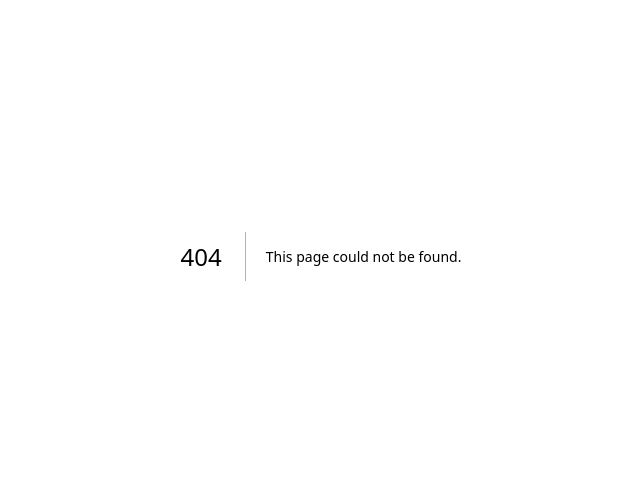
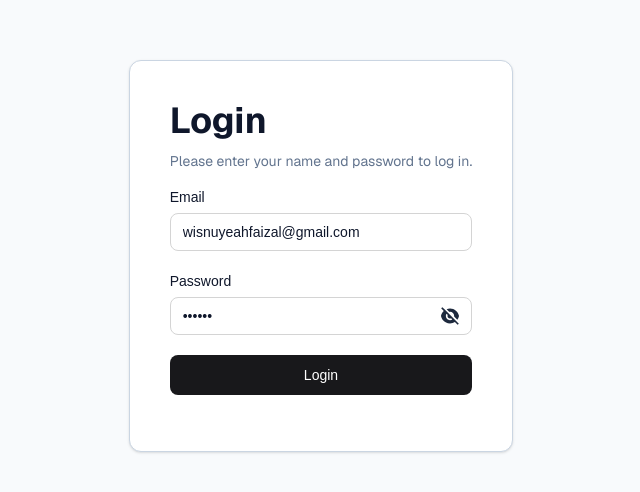
Before and after one commit to wisnuyasha/dot-fe-test, a Next.js app: page /login in a window 1280 px wide. Before the commit this address had no page. Shown: the part 144-636 px from the top of the page, without its empty margins (319-959 px from the left). Built offline with nearby package versions, Linux system fonts and the light colour scheme.

Commit message:
feat: add login functionality (using server action & supabase for database/auth)

```diff
--- /dev/null
+++ b/app/login/page.tsx
@@ -0,0 +1,45 @@
+import { FormMessage } from "@/components/form-message";
+import LoginForm from "@/components/login/login-form";
+import { AuthMessage } from "@/types/auth";
+import { Metadata } from "next";
+import React from "react";
+
+export const metadata: Metadata = {
+  title: "Login",
+  description: "Login page",
+};
+
+interface LoginPageProps {
+  searchParams: Promise<AuthMessage>;
+}
+
+export default async function LoginPage({ searchParams }: LoginPageProps) {
+  const params = await searchParams;
+
+  return (
+    <main
+      id="main-content"
+      role="main"
+      className="min-h-screen w-full h-full flex flex-col items-center font-poppins justify-center bg-slate-50 px-4"
+    >
+      <section
+        aria-labelledby="login-form-heading"
+        className="flex h-fit flex-col rounded-xl border-[1px] border-slate-300 bg-white p-6 shadow-sm md:p-10 w-full sm:w-fit sm:min-w-96"
+      >
+        <div className="space-y-2.5 mb-4">
+          <h1
+            id="login-form-heading"
+            className="font-sans font-bold text-slate-900 text-4xl"
+          >
+            Login
+          </h1>
+          <p className="font-sans text-sm text-slate-500">
+            Please enter your name and password to log in.
+          </p>
+        </div>
+        <LoginForm />
+        <FormMessage message={params} />
+      </section>
+    </main>
+  );
+}
--- /dev/null
+++ b/components/button.tsx
@@ -0,0 +1,29 @@
+import cn from "@/lib/cn";
+import * as React from "react";
+
+export interface ButtonProps
+  extends React.ButtonHTMLAttributes<HTMLButtonElement> {
+  children: React.ReactNode;
+}
+
+const Button = React.forwardRef<HTMLButtonElement, ButtonProps>(
+  ({ className, type = "button", children, ...props }, ref) => {
+    return (
+      <button
+        type={type}
+        className={cn(
+          "inline-flex items-center cursor-pointer justify-center rounded-lg font-medium transition-colors focus-visible:outline-none focus-visible:ring-2 focus-visible:ring-offset-2 disabled:pointer-events-none disabled:opacity-50 h-10 px-4 text-sm bg-zinc-900 text-white hover:bg-zinc-800 focus-visible:ring-zinc-900",
+          className
+        )}
+        ref={ref}
+        {...props}
+      >
+        {children}
+      </button>
+    );
+  }
+);
+
+Button.displayName = "Button";
+
+export { Button };
--- /dev/null
+++ b/components/form-message.tsx
@@ -0,0 +1,25 @@
+import { AuthMessage } from "@/types/auth";
+
+interface FormMessageProps {
+  message: AuthMessage;
+}
+
+export function FormMessage({ message }: FormMessageProps) {
+  return (
+    <div className="flex flex-col gap-2 w-full max-w-md text-sm mt-4">
+      {"success" in message && (
+        <div className="text-green-700 border-l-2 border-green-700 px-4">
+          {message.success}
+        </div>
+      )}
+      {"error" in message && (
+        <p className=" text-red-700 border-l-2 border-red-700 px-4">
+          {message.error}
+        </p>
+      )}
+      {"message" in message && (
+        <div className="text-slate-950 border-l-2 px-4">{message.message}</div>
+      )}
+    </div>
+  );
+}
--- /dev/null
+++ b/components/input.tsx
@@ -0,0 +1,87 @@
+"use client";
+
+import cn from "@/lib/cn";
+import * as React from "react";
+import { RiEyeFill, RiEyeOffFill } from "react-icons/ri";
+
+export interface InputProps
+  extends React.InputHTMLAttributes<HTMLInputElement> {
+  id: string;
+  label?: string;
+}
+
+const Input = React.forwardRef<HTMLInputElement, InputProps>(
+  ({ id, label, type = "text", className, ...props }, ref) => {
+    const [showPassword, setShowPassword] = React.useState(false);
+
+    const togglePasswordVisibility = React.useCallback(() => {
+      setShowPassword((prev) => !prev);
+    }, []);
+
+    const inputType = React.useMemo(() => {
+      if (type === "password") {
+        return showPassword ? "text" : "password";
+      }
+      return type;
+    }, [type, showPassword]);
+
+    const autoComplete = React.useMemo(() => {
+    if (type === "password") return "current-password";
+      if (id === "email") return "username";
+      return undefined;
+    }, [type, id]);
+
+    return (
+      <div className="w-full space-y-1.5">
+        {label && (
+          <label
+            htmlFor={id}
+            className="flex space-x-1 text-sm font-medium text-slate-900"
+          >
+            {label}
+          </label>
+        )}
+        <div className="relative w-full">
+          <input
+            id={id}
+            name={id}
+            ref={ref}
+            aria-describedby={id}
+            type={inputType}
+            autoComplete={autoComplete}
+            className={cn(
+              "h-full w-full rounded-lg border-1 border-neutral-300 focus:outline-none focus:ring-0 px-2 pl-3 py-2.5",
+              "font-normal text-slate-900 text-sm placeholder:font-poppins placeholder:text-sm placeholder:text-slate-500",
+              className
+            )}
+            {...props}
+          />
+          {type === "password" && (
+            <button
+              type="button"
+              className="absolute bottom-0 right-0 pr-3 h-full flex items-center justify-center"
+              onClick={togglePasswordVisibility}
+              aria-label={showPassword ? "Hide password" : "Show password"}
+            >
+              {showPassword ? (
+                <RiEyeFill
+                  className=" text-slate-800 size-5 cursor-pointer"
+                  aria-hidden="true"
+                />
+              ) : (
+                <RiEyeOffFill
+                  className=" text-slate-800 size-5 cursor-pointer"
+                  aria-hidden="true"
+                />
+              )}
+            </button>
+          )}
+        </div>
+      </div>
+    );
+  }
+);
+
+Input.displayName = "Input";
+
+export { Input };
--- /dev/null
+++ b/components/login/login-form.tsx
@@ -0,0 +1,30 @@
+import React from "react";
+import { signInAction } from "@/hooks/login/actions";
+import { Input } from "../input";
+import { Button } from "../button";
+
+export default function LoginForm() {
+  return (
+    <form action={signInAction} className="space-y-5">
+      <Input
+        id="email"
+        label="Email"
+        type="text"
+        defaultValue="wisnuyeahfaizal@gmail.com"
+        placeholder="wisnuyeahfaizal@gmail.com"
+        required
+      />
+      <Input
+        id="password"
+        label="Password"
+        type="password"
+        defaultValue="tes123"
+        placeholder="tes123"
+        required
+      />
+      <Button type="submit" className="w-full">
+        Login
+      </Button>
+    </form>
+  );
+}
--- /dev/null
+++ b/hooks/login/actions.ts
@@ -0,0 +1,45 @@
+"use server";
+
+import { loginSchema } from "@/types/login";
+import { encodedRedirect } from "@/utils/redirect";
+import { createClient } from "@/utils/supabase/server";
+import { redirect } from "next/navigation";
+
+export async function signInAction(formData: FormData) {
+  const raw = {
+    email: formData.get("email"),
+    password: formData.get("password"),
+  };
+
+  const result = loginSchema.safeParse(raw);
+
+  if (!result.success) {
+    const firstError =
+      Object.values(result.error.flatten().fieldErrors)[0]?.[0] ??
+      "Login Failed";
+
+    return encodedRedirect("error", "/login", firstError);
+  }
+
+  const { email, password } = result.data;
+
+  const supabase = await createClient();
+  const { error } = await supabase.auth.signInWithPassword({
+    email,
+    password,
+  });
+
+  if (error) {
+    return encodedRedirect("error", "/login", error.message);
+  }
+
+  return redirect("/quiz");
+}
+
+export const signOutAction = async () => {
+  const supabase = await createClient();
+
+  await supabase.auth.signOut();
+
+  return redirect("/login");
+};
--- /dev/null
+++ b/lib/cn.ts
@@ -0,0 +1,7 @@
+import clsx from "clsx";
+import { ClassValue } from "clsx";
+import { twMerge } from "tailwind-merge";
+
+export default function cn(...args: ClassValue[]) {
+  return twMerge(clsx(...args));
+}
--- /dev/null
+++ b/types/auth.ts
@@ -0,0 +1,4 @@
+export type AuthMessage =
+  | { success: string }
+  | { error: string }
+  | { message: string };
--- /dev/null
+++ b/types/login.ts
@@ -0,0 +1,12 @@
+import { z } from "zod";
+
+export const loginSchema = z.object({
+  email: z
+    .string()
+    .email({ message: "Invalid email" })
+    .min(1, { message: "Enter your email" }),
+
+  password: z.string().min(1, "Enter your password"),
+});
+
+export type LoginFormData = z.infer<typeof loginSchema>;
--- /dev/null
+++ b/utils/redirect.ts
@@ -0,0 +1,9 @@
+import { redirect } from "next/navigation";
+
+export function encodedRedirect(
+  type: "error" | "success",
+  path: string,
+  message: string
+) {
+  return redirect(`${path}?${type}=${encodeURIComponent(message)}`);
+}
--- /dev/null
+++ b/utils/supabase/server.ts
@@ -0,0 +1,29 @@
+import { createServerClient } from "@supabase/ssr";
+import { cookies } from "next/headers";
+
+export const createClient = async () => {
+  const cookieStore = await cookies();
+
+  return createServerClient(
+    process.env.NEXT_PUBLIC_SUPABASE_URL!,
+    process.env.NEXT_PUBLIC_SUPABASE_ANON_KEY!,
+    {
+      cookies: {
+        getAll() {
+          return cookieStore.getAll();
+        },
+        setAll(cookiesToSet) {
+          try {
+            cookiesToSet.forEach(({ name, value, options }) => {
+              cookieStore.set(name, value, options);
+            });
+          } catch (error) {
+            // The `set` method was called from a Server Component.
+            // This can be ignored if you have middleware refreshing
+            // user sessions.
+          }
+        },
+      },
+    }
+  );
+};
```
